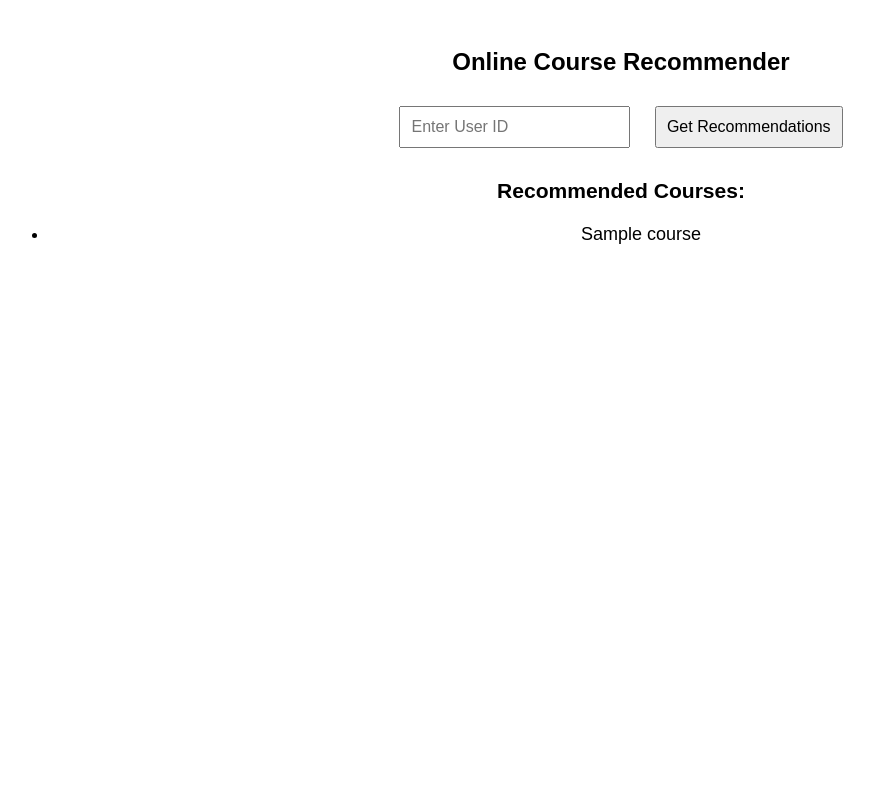
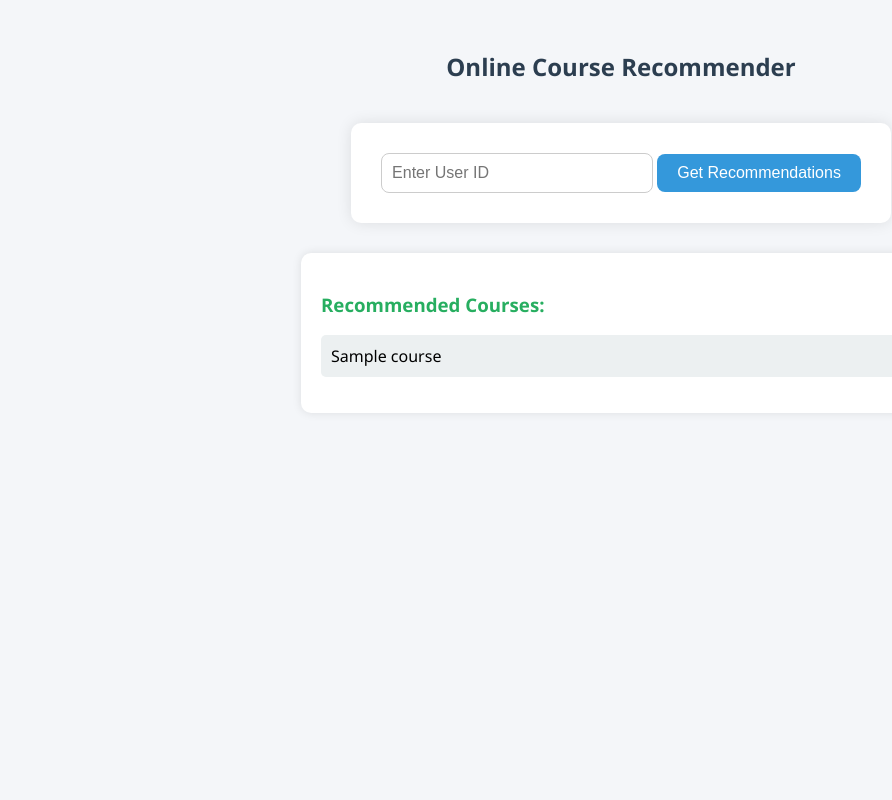
Before and after one commit to nagaramtarun08/online_course_recommendation, a Flask app: template online_course/project/templates/index.html in a window 1280 px wide. Shown: the whole page, without its empty margins (19-911 px from the left). Run offline with Flask 3, Linux system fonts and the light colour scheme; the template is opened without the code that fills it: most values are stand-ins (such as "Sample title", 1, 10 or a date in 2020); parts of the project's set-up code (start-up, migrations or seed data) failed here and were passed over.

Commit message:
Update index.html

```diff
--- a/online_course/project/templates/index.html
+++ b/online_course/project/templates/index.html
@@ -5,9 +5,79 @@
     <meta name="viewport" content="width=device-width, initial-scale=1.0">
     <title>Course Recommender</title>
     <style>
-        body { font-family: Arial, sans-serif; text-align: center; padding: 20px; }
-        input, button { margin: 10px; padding: 10px; font-size: 16px; }
-        .result { margin-top: 20px; font-size: 18px; }
+        body {
+            font-family: 'Segoe UI', Tahoma, Geneva, Verdana, sans-serif;
+            background: #f4f6f9;
+            margin: 0;
+            padding: 0;
+            display: flex;
+            flex-direction: column;
+            align-items: center;
+            min-height: 100vh;
+        }
+
+        h2 {
+            margin-top: 50px;
+            color: #2c3e50;
+        }
+
+        form {
+            background: white;
+            padding: 30px;
+            margin-top: 20px;
+            border-radius: 10px;
+            box-shadow: 0 0 15px rgba(0, 0, 0, 0.1);
+        }
+
+        input[type="number"] {
+            width: 250px;
+            padding: 10px;
+            border: 1px solid #ccc;
+            border-radius: 8px;
+            font-size: 16px;
+        }
+
+        button {
+            padding: 10px 20px;
+            font-size: 16px;
+            background-color: #3498db;
+            border: none;
+            color: white;
+            border-radius: 8px;
+            cursor: pointer;
+            transition: background-color 0.3s ease;
+        }
+
+        button:hover {
+            background-color: #2980b9;
+        }
+
+        .result {
+            margin-top: 30px;
+            background-color: #ffffff;
+            padding: 20px;
+            border-radius: 10px;
+            box-shadow: 0 0 10px rgba(0,0,0,0.1);
+            width: 90%;
+            max-width: 600px;
+        }
+
+        .result h3 {
+            color: #27ae60;
+        }
+
+        ul {
+            list-style-type: none;
+            padding: 0;
+        }
+
+        li {
+            background: #ecf0f1;
+            margin: 10px 0;
+            padding: 10px;
+            border-radius: 5px;
+            text-align: left;
+        }
     </style>
 </head>
 <body>
```
